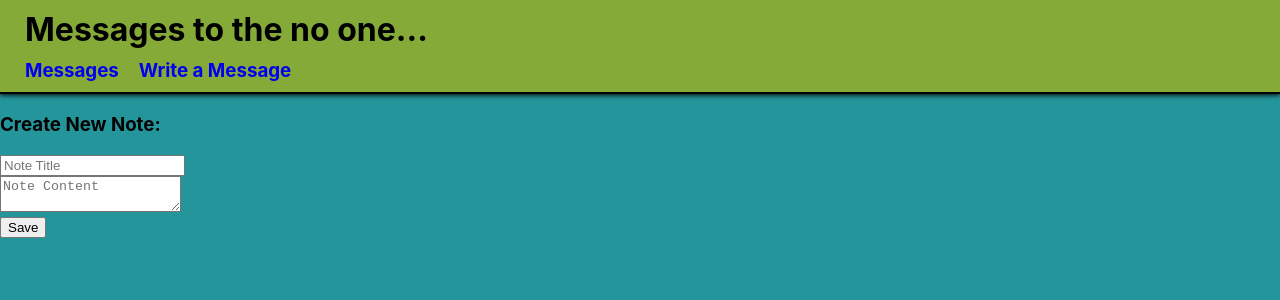
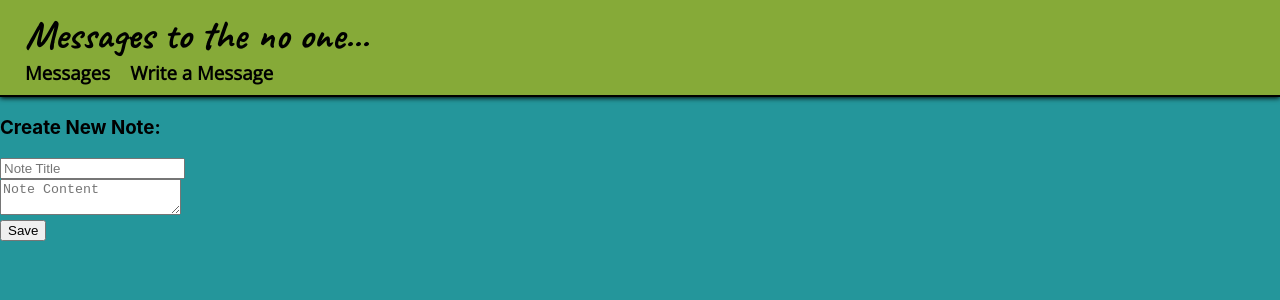
Before and after one commit to millennium-faulken/notes, a React (Create React App) app: page /create in a window 1280 px wide. Shown: the top 300 px of the page. Built offline with nearby package versions, Linux system fonts and the light colour scheme.

Commit message:
more design

```diff
--- a/public/index.html
+++ b/public/index.html
@@ -10,6 +10,11 @@
       content="Web site created using create-react-app"
     />
     <link rel="apple-touch-icon" href="%PUBLIC_URL%/logo192.png" />
+    <link rel="preconnect" href="https://fonts.gstatic.com" />
+    <link
+      href="https://fonts.googleapis.com/css2?family=Caveat:wght@700&family=Open+Sans&family=Raleway&display=swap"
+      rel="stylesheet"
+    />
     <!--
       manifest.json provides metadata used when your web app is installed on a
       user's mobile device or desktop. See https://developers.google.com/web/fundamentals/web-app-manifest/
--- a/src/components/Notes.css
+++ b/src/components/Notes.css
@@ -1,5 +1,5 @@
 .App {
-  background-color: #24969B;
+  background-color: #24969b;
   height: 100vh; }
 
 .listing {
@@ -16,17 +16,23 @@
     border-radius: 5px;
     padding: 20px;
     margin: 10px;
-    background-color: #9e8155d5; }
+    background-color: #9e8155e5; }
     .listing .singleNote a {
       text-decoration: none; }
     .listing .singleNote .noteTitle {
+      font-family: 'Caveat', cursive;
       color: black;
       font-weight: bolder;
-      font-size: large;
-      text-decoration: underline; }
+      font-size: x-large; }
+    .listing .singleNote hr {
+      border: 0;
+      height: 1px;
+      background: black;
+      background-image: linear-gradient(to right, #9e8155, black, #9e8155); }
     .listing .singleNote .noteContent {
       color: white;
-      font-size: medium; }
+      font-size: medium;
+      font-family: 'Raleway', sans-serif; }
 
 .NavBarContainer {
   display: flex;
@@ -39,10 +45,15 @@
   .NavBarContainer h3 {
     margin: 0; }
   .NavBarContainer .header {
-    margin: 10px 0 0 25px; }
+    margin: 10px 0 0 25px;
+    font-family: "Caveat", cursive;
+    font-size: 40px; }
   .NavBarContainer .links {
     display: flex;
-    margin: 10px 0 10px 25px; }
+    margin: 0px 0 10px 25px;
+    font-family: "Open Sans", sans-serif; }
+    .NavBarContainer .links a {
+      color: black; }
     .NavBarContainer .links .notesLink {
       margin-right: 20px; }
 
--- a/src/components/NotesList.js
+++ b/src/components/NotesList.js
@@ -24,6 +24,7 @@ class NotesList extends Component {
             <div className="singleNote" key={note._id}>
               <Link to={`/note/${note._id}`} className="noteList">
                 <div className="noteTitle">{note.title}</div>
+                <hr></hr>
                 <div className="noteContent">{note.content}</div>
               </Link>
             </div>
--- a/src/components/Sass.scss
+++ b/src/components/Sass.scss
@@ -1,7 +1,7 @@
 // App
 
 .App {
-  background-color: #24969B;
+  background-color: #24969b;
   height: 100vh;
 }
 
@@ -22,22 +22,30 @@
     border-radius: 5px;
     padding: 20px;
     margin: 10px;
-    background-color: #9e8155d5;
+    background-color: #9e8155e5;
 
     a {
       text-decoration: none;
     }
 
     .noteTitle {
+      font-family: 'Caveat', cursive;
       color: black;
       font-weight: bolder;
-      font-size: large;
-      text-decoration: underline;
+      font-size: x-large;
+    }
+
+    hr {
+      border: 0;
+      height: 1px;
+      background: rgb(0, 0, 0);
+      background-image: linear-gradient(to right, #9e8155, rgb(0, 0, 0), #9e8155);
     }
 
     .noteContent {
       color: white;
       font-size: medium;
+      font-family: 'Raleway', sans-serif;
     }
   }
 }
@@ -59,11 +67,18 @@
 
   .header {
     margin: 10px 0 0 25px;
+    font-family: "Caveat", cursive;
+    font-size: 40px;
   }
 
   .links {
     display: flex;
-    margin: 10px 0 10px 25px;
+    margin: 0px 0 10px 25px;
+    font-family: "Open Sans", sans-serif;
+
+    a {
+      color: black;
+    }
 
     .notesLink {
       margin-right: 20px;
@@ -73,6 +88,4 @@
 
 // Single note view
 
-
-
 // Create note
```
Also changed, not shown: 2 other files (tests, documents, lock files or other folders).
